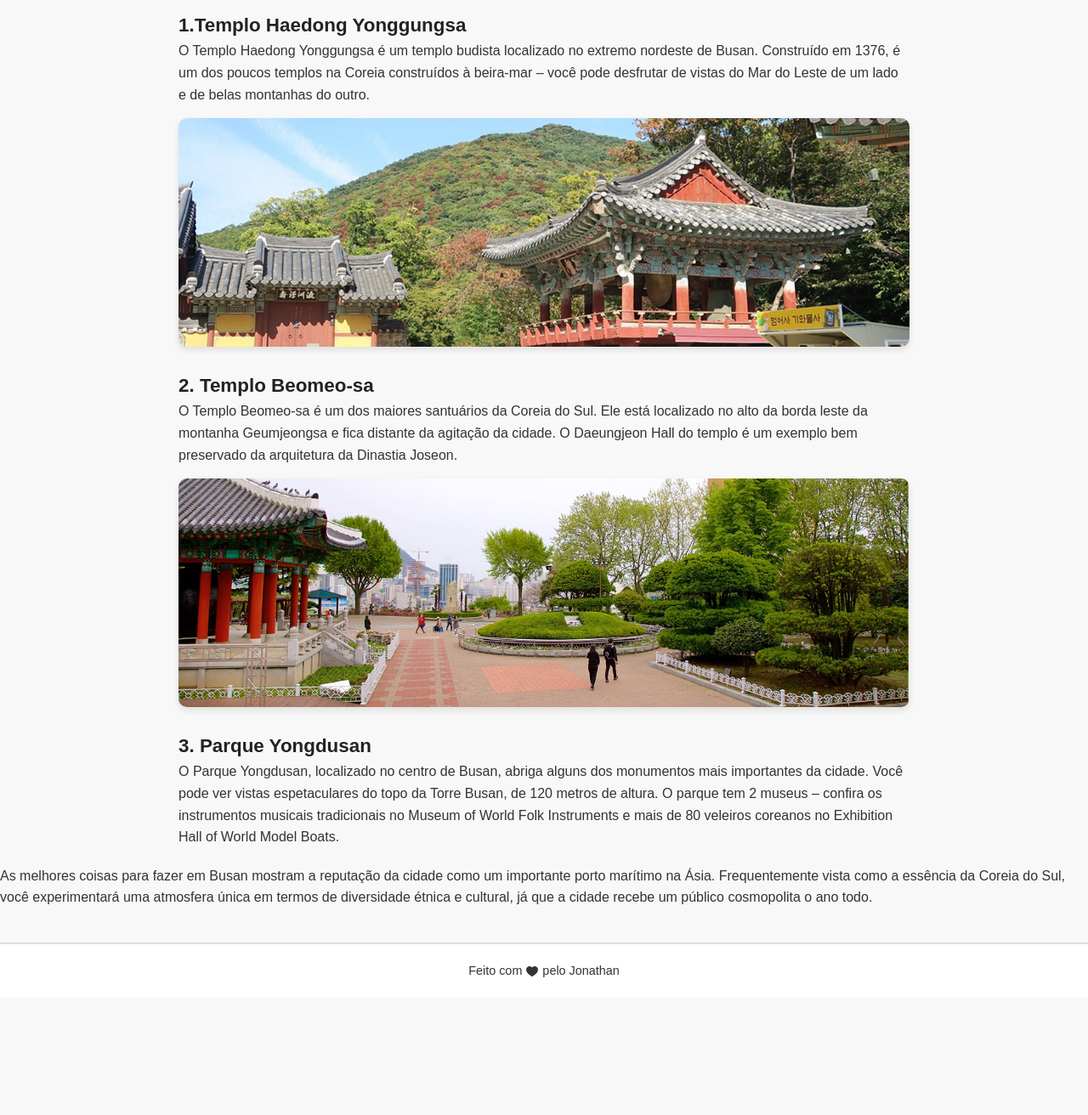
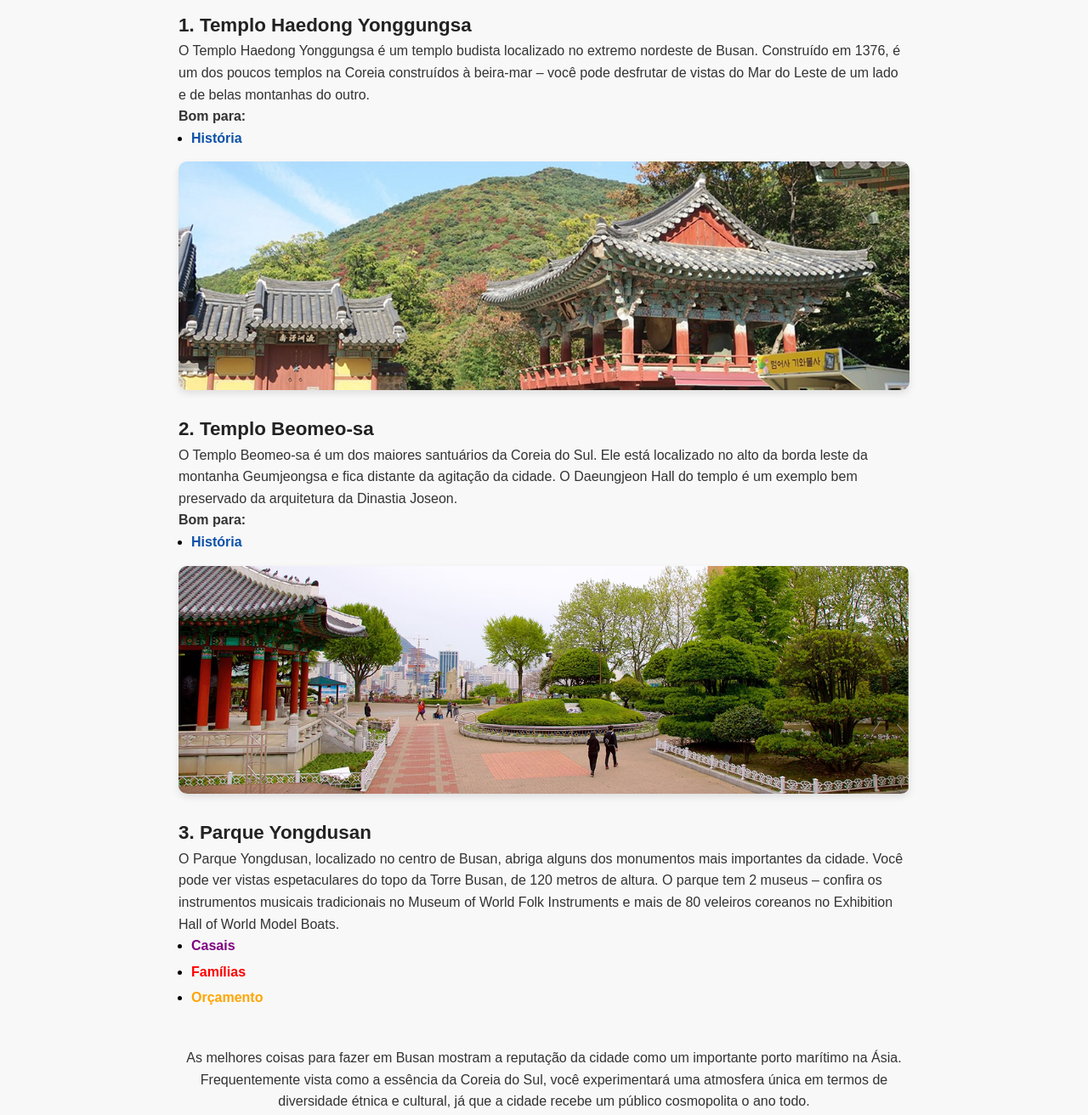
Before and after one commit to JonathanSantos03/projeto-turismo-fullstack, a plain HTML site: page index.html in a window 1280 px wide. Shown: the part 1460-2772 px from the top of the page at 85% size. Before the commit the page ends 2634 px from the top, so only its background shows below. Drawn offline with Linux system fonts and the light colour scheme.

Commit message:
ajustes finos e melhor estrutura do código

```diff
--- a/index.html
+++ b/index.html
@@ -12,36 +12,65 @@
             <section id="about">
                 <p>Sua próxima viagem:</p>
                 <h1>Conheça Busan</h1>
+                <figure>
                     <img src="assets/image.jpg" alt="Imagem de Busan" />
                     <figcaption>Busan, a estrela em ascensão da Coreia do Sul, oferece de tudo, desde churrascarias de primeira linha até tradicionais barracas de comida de rua. Aqui, exploramos a segunda cidade da Coreia do Sul e descobrimos as suas ofertas culinárias.</figcaption>
+                </figure>
             </section>
 
             <section id="history">
                 <p>Para os amantes de História</p>
                 <h2>Descubra 3 destinos imperdíveis em Busan</h2>
-            <p>As atrações de Busan vão desde templos budistas centenários que pontilham as montanhas e o litoral da cidade até praias imaculadas com águas cristalinas. Esta cidade litorânea tem muitas coisas para fazer o ano todo - as famílias podem passar o tempo em um aquário à beira-mar, os compradores podem explorar bairros vibrantes e os amantes da natureza podem desfrutar de longas caminhadas até mirantes panorâmicos.
+                <p>As atrações de Busan vão desde templos budistas centenários que pontilham as montanhas e o litoral da cidade até praias imaculadas com águas cristalinas. Esta cidade litorânea tem muitas coisas para fazer o ano todo - as famílias podem passar o tempo em um aquário à beira-mar, os compradores podem explorar bairros vibrantes e os amantes da natureza podem desfrutar de longas caminhadas até mirantes panorâmicos.
                 Os santuários budistas que pontilham a costa e as montanhas de Busan têm uma arquitetura impressionante que irá encantar os fotógrafos.</p>
             </section>
 
             <section id="tours">
-            <img src="assets/image1.jpg" alt="templo haedong yonggungsa">
-            <h3>1.Templo Haedong Yonggungsa </h3>
-            <p>O Templo Haedong Yonggungsa é um templo budista localizado no extremo nordeste de Busan. Construído em 1376, é um dos poucos templos na Coreia construídos à beira-mar – você pode desfrutar de vistas do Mar do Leste de um lado e de belas montanhas do outro. </p>
+                <article>
+                    <figure>
+                        <img src="assets/image1.jpg" alt="templo Haedong Yonggungsa">
+                    </figure>
+                    <h3>1. Templo Haedong Yonggungsa</h3>
+                    <p>O Templo Haedong Yonggungsa é um templo budista localizado no extremo nordeste de Busan. Construído em 1376, é um dos poucos templos na Coreia construídos à beira-mar – você pode desfrutar de vistas do Mar do Leste de um lado e de belas montanhas do outro.</p>
+                    <ul class="history-list">
+                        <p><strong>Bom para:</strong></p>
+                        <li>História</li>
+                    </ul>
+                </article>
 
-            <img src="assets/image2.jpg" alt="templo beomeo-sa">
-            <h3>2. Templo Beomeo-sa </h3>
+                <article>
+                    <figure>
+                        <img src="assets/image2.jpg" alt="templo Beomeo-sa">
+                    </figure>
+                    <h3>2. Templo Beomeo-sa</h3>
                     <p>O Templo Beomeo-sa é um dos maiores santuários da Coreia do Sul. Ele está localizado no alto da borda leste da montanha Geumjeongsa e fica distante da agitação da cidade. O Daeungjeon Hall do templo é um exemplo bem preservado da arquitetura da Dinastia Joseon.</p>
+                    <ul class="history-list">
+                        <p><strong>Bom para:</strong></p>
+                        <li>História</li>
+                    </ul>
+                </article>
 
-            <img src="assets/image3.jpg" alt="parque yongdusan">
-            <h3>3. Parque Yongdusan </h3>
+                <article>
+                    <figure>
+                        <img src="assets/image3.jpg" alt="parque Yongdusan">
+                    </figure>
+                    <h3>3. Parque Yongdusan</h3>
                     <p>O Parque Yongdusan, localizado no centro de Busan, abriga alguns dos monumentos mais importantes da cidade. Você pode ver vistas espetaculares do topo da Torre Busan, de 120 metros de altura. O parque tem 2 museus – confira os instrumentos musicais tradicionais no Museum of World Folk Instruments e mais de 80 veleiros coreanos no Exhibition Hall of World Model Boats.</p>
+                    <ul class="recommendations">
+                        <li class="casais">Casais</li>
+                        <li class="familias">Famílias</li>
+                        <li class="orcamento">Orçamento</li>
+                    </ul>
+                </article>
             </section>
         </main>
     </div>
-    <p>As melhores coisas para fazer em Busan mostram a reputação da cidade como um importante porto marítimo na Ásia. Frequentemente vista como a essência da Coreia do Sul, você experimentará uma atmosfera única em termos de diversidade étnica e cultural, já que a cidade recebe um público cosmopolita o ano todo. </p>
+
+    <p id="description">As melhores coisas para fazer em Busan mostram a reputação da cidade como um importante porto marítimo na Ásia. Frequentemente vista como a essência da Coreia do Sul, você experimentará uma atmosfera única em termos de diversidade étnica e cultural, já que a cidade recebe um público cosmopolita o ano todo.</p>
+
     <footer>
         Feito com
-        <img src="assets/ph_heart-fill.svg">
+        <img src="assets/ph_heart-fill.svg" alt="ícone de coração">
         pelo Jonathan
     </footer>
 </body>
--- a/style.css
+++ b/style.css
@@ -21,7 +21,7 @@ body {
 
 /* Seção principal */
 #about {
-    text-align: center;
+    text-align: left;
     padding: 40px 0;
 }
 
@@ -45,8 +45,11 @@ body {
 
 #about figcaption {
     font-size: 0.9em;
+    font-style: italic;
+    text-align: center;
     color: #777;
     margin-top: 10px;
+
 }
 
 /* Seção de história */
@@ -86,6 +89,54 @@ body {
     box-shadow: 0 4px 8px rgba(0, 0, 0, 0.1);
 }
 
+/* Estilização da seção "Bom para:" */
+.recommendations p {
+    font-weight: bold;
+    color: #333;
+    margin-bottom: 5px;
+}
+
+.recommendations ul {
+    padding-left: 20px;
+}
+
+.history-list li {
+    color: #0C51A7;
+    font-weight: bold;
+    margin-left: 15px;
+}
+
+.recommendations li {
+    font-weight: bold;
+    margin-left: 15px;
+    margin-bottom: 5px;
+}
+
+/* Mantém os pontos de lista pretos */
+.recommendations, li::marker {
+    color: black;
+}
+
+/* Estilização das cores específicas para o texto */
+.casais {
+    color: purple;
+}
+
+.familias {
+    color: red;
+}
+
+.orcamento {
+    color: orange;
+}
+
+#description {
+    text-align: center;
+    max-width: 900px;
+    margin: 20px auto;
+    padding: 0 20px;
+}
+
 /* Rodapé */
 footer {
     text-align: center;
```
Lines whose indentation alone changed are shown as unchanged.
